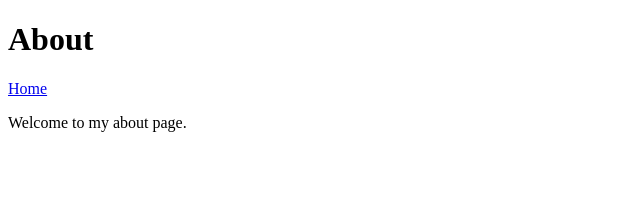
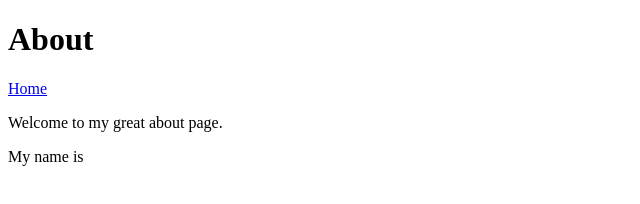
Before and after one commit to Wendolin01/wendolin01.github.io, a plain HTML site: page 2-1/dist/about.html in a window 1280 px wide. Shown: the whole page, without its empty margins (0-640 px from the left). Drawn offline with Linux system fonts and the light colour scheme.

Commit message:
improved the about page

```diff
--- a/2-1/dist/about.html
+++ b/2-1/dist/about.html
@@ -8,6 +8,7 @@
 <body>
    <h1>About</h1>
    <a href="index.html">Home</a>
-    <p>Welcome to my about page.</p>
+    <p>Welcome to my great about page.</p>
+    <p>My name is</p>
 </body>
 </html>
```
